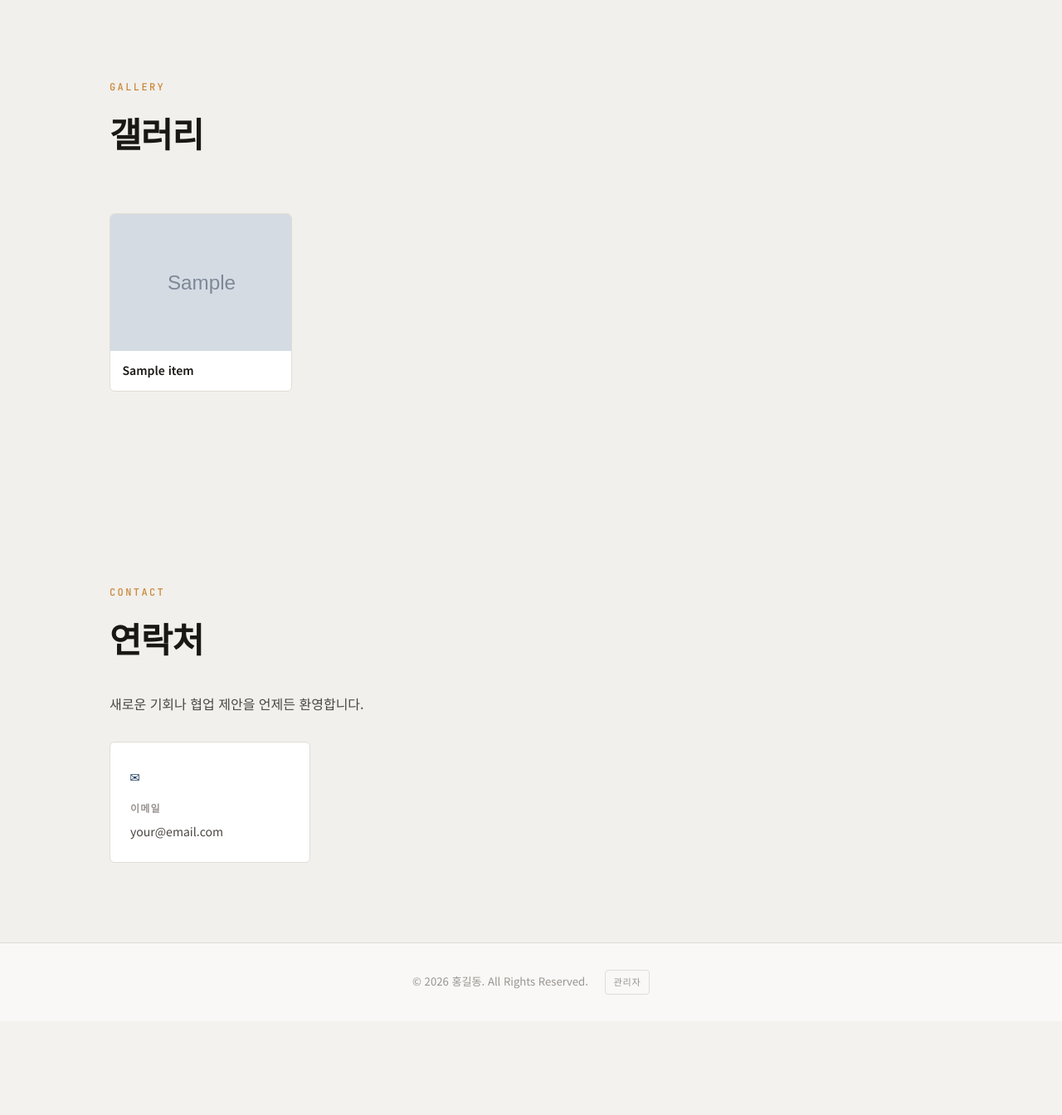
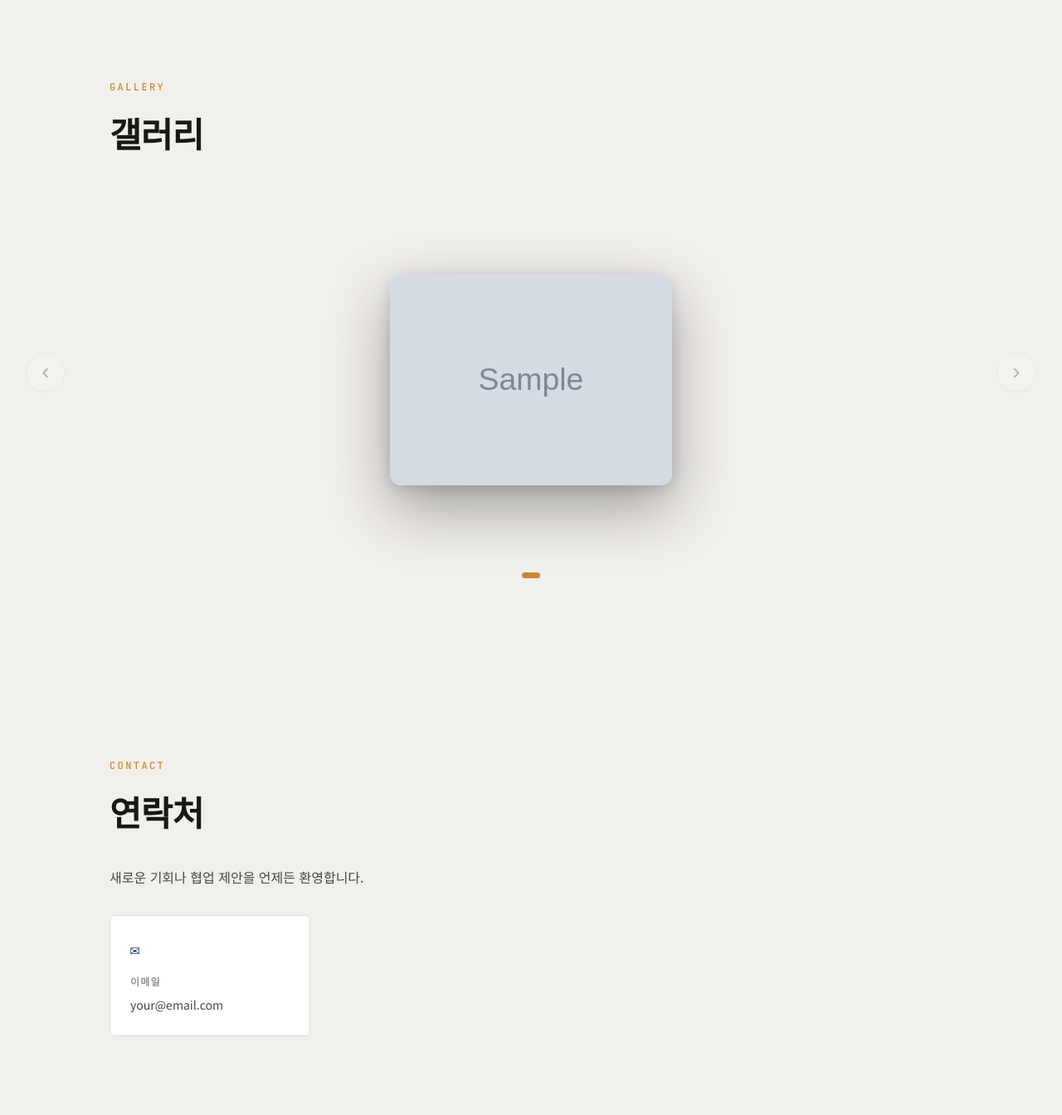
Before and after one commit to junglepark94-alt/portfolio, a Flask app: page / in a window 1280 px wide. Shown: the part 2609-3953 px from the top of the page at 83% size. Before the commit the page ends 3808 px from the top, so only its background shows below. Run offline with Flask 3, Linux system fonts and the light colour scheme; tables that the repository leaves empty hold one stand-in row (values such as "Sample post"); grey boxes marked "Sample" are stand-in pictures.

Commit message:
feat: replace gallery scroll with Apple Cover Flow carousel
Center photo is large with drop shadow; adjacent photos tilt 3D on Y-axis,
scale down, and fade — supports arrows, dot-nav, keyboard, swipe, and drag.

Co-Authored-By: Claude Sonnet 4.6 <noreply@anthropic.com>

```diff
--- a/static/css/main.css
+++ b/static/css/main.css
@@ -591,62 +591,103 @@ ul { list-style: none; }
   flex-wrap: wrap;
 }
 
-/* ── Gallery ────────────────────────────────── */
-.gallery-scroll-wrap {
+/* ── Gallery — Cover Flow ────────────────────── */
+.coverflow-wrap {
+  position: relative;
+  padding: 1rem 0 4rem;
   overflow: hidden;
-  padding: 0.5rem 0 1.5rem;
-}
-.gallery-scroll {
-  display: flex;
-  gap: 1.25rem;
-  overflow-x: auto;
-  padding: 0.5rem 2rem 1rem;
-  max-width: var(--max);
-  margin: 0 auto;
-  scrollbar-width: thin;
-  scrollbar-color: var(--border) transparent;
-  -webkit-overflow-scrolling: touch;
-  scroll-snap-type: x mandatory;
-}
-.gallery-scroll::-webkit-scrollbar { height: 5px; }
-.gallery-scroll::-webkit-scrollbar-track { background: transparent; }
-.gallery-scroll::-webkit-scrollbar-thumb { background: var(--border); border-radius: 3px; }
+  user-select: none;
+}
+.coverflow-stage {
+  position: relative;
+  height: 400px;
+  perspective: 1100px;
+  perspective-origin: 50% 50%;
+  overflow: visible;
+}
 .gallery-card {
-  flex-shrink: 0;
-  width: 220px;
-  background: var(--surface);
-  border: 1px solid var(--border);
-  border-radius: var(--radius);
+  position: absolute;
+  left: 50%;
+  top: 50%;
+  width: 340px;
+  height: 255px;
+  margin-left: -170px;
+  margin-top: -127px;
+  border-radius: 14px;
   overflow: hidden;
   cursor: pointer;
-  scroll-snap-align: start;
-  transition: transform 0.2s, box-shadow 0.2s;
-}
-.gallery-card:hover {
-  transform: translateY(-4px);
-  box-shadow: var(--shadow);
-}
-.gallery-thumb {
-  width: 220px;
-  height: 165px;
-  overflow: hidden;
-}
-.gallery-thumb img {
+  will-change: transform, opacity;
+  transition:
+    transform  0.52s cubic-bezier(0.25, 0.46, 0.45, 0.94),
+    opacity    0.52s cubic-bezier(0.25, 0.46, 0.45, 0.94),
+    box-shadow 0.52s cubic-bezier(0.25, 0.46, 0.45, 0.94);
+}
+.gallery-card img {
   width: 100%;
   height: 100%;
   object-fit: cover;
-  transition: transform 0.35s ease;
   display: block;
-}
-.gallery-card:hover .gallery-thumb img { transform: scale(1.06); }
-.gallery-card-title {
-  padding: 0.7rem 0.9rem 0.8rem;
-  font-size: 0.875rem;
-  font-weight: 600;
-  color: var(--text);
-  white-space: nowrap;
-  overflow: hidden;
-  text-overflow: ellipsis;
+  pointer-events: none;
+  -webkit-user-drag: none;
+}
+.gallery-card.cf-active {
+  box-shadow: 0 28px 72px rgba(26,24,20,0.38), 0 4px 18px rgba(26,24,20,0.14);
+}
+/* Arrow buttons */
+.cf-arrow {
+  position: absolute;
+  top: calc(50% - 2rem);
+  transform: translateY(-50%);
+  z-index: 20;
+  width: 46px;
+  height: 46px;
+  border-radius: 50%;
+  border: 1px solid var(--border);
+  background: rgba(255,255,255,0.72);
+  backdrop-filter: blur(14px);
+  -webkit-backdrop-filter: blur(14px);
+  color: var(--text);
+  font-size: 1.75rem;
+  line-height: 1;
+  cursor: pointer;
+  display: flex;
+  align-items: center;
+  justify-content: center;
+  transition: background 0.18s, box-shadow 0.18s, opacity 0.18s;
+  box-shadow: 0 2px 10px rgba(0,0,0,0.08);
+  padding-bottom: 2px;
+}
+.cf-prev { left: 2rem; }
+.cf-next { right: 2rem; }
+.cf-arrow:hover {
+  background: rgba(255,255,255,0.96);
+  box-shadow: 0 4px 18px rgba(0,0,0,0.13);
+}
+.cf-arrow:disabled { opacity: 0.28; cursor: default; pointer-events: none; }
+/* Dots */
+.coverflow-dots {
+  position: absolute;
+  bottom: 1.5rem;
+  left: 50%;
+  transform: translateX(-50%);
+  display: flex;
+  gap: 7px;
+  align-items: center;
+}
+.cf-dot {
+  width: 7px;
+  height: 7px;
+  border-radius: 50%;
+  background: var(--border);
+  border: none;
+  padding: 0;
+  cursor: pointer;
+  transition: all 0.3s cubic-bezier(0.25, 0.46, 0.45, 0.94);
+}
+.cf-dot.active {
+  background: var(--accent-2);
+  width: 22px;
+  border-radius: 4px;
 }
 
 /* ── Contact ────────────────────────────────── */
@@ -1275,8 +1316,10 @@ ul { list-style: none; }
   .pc-body { padding: 0.9rem 1.1rem 1.1rem; }
 
   /* Gallery */
-  .gallery-scroll { padding: 0.5rem 1.25rem 1rem; }
-  .gallery-card { width: 200px; }
+  .coverflow-stage { height: 280px; }
+  .gallery-card { width: 240px; height: 180px; margin-left: -120px; margin-top: -90px; }
+  .cf-arrow { width: 38px; height: 38px; font-size: 1.4rem; left: 0.75rem; }
+  .cf-next { left: auto; right: 0.75rem; }
 
   /* Contact */
   .contact-grid { grid-template-columns: 1fr; }
--- a/static/js/main.js
+++ b/static/js/main.js
@@ -300,9 +300,114 @@ if (galleryModal) {
   galleryModal.addEventListener('click', e => { if (e.target === galleryModal) closeGalleryModal(); });
   document.addEventListener('keydown', e => { if (e.key === 'Escape') closeGalleryModal(); });
 
-  document.querySelectorAll('.gallery-card').forEach(card => {
-    card.addEventListener('click', () => openGalleryModal(card));
-  });
+  // ── Cover Flow ────────────────────────────────
+  (function () {
+    const stage = document.getElementById('coverflowStage');
+    if (!stage) return;
+
+    const cards = Array.from(stage.querySelectorAll('.gallery-card'));
+    const dotsWrap = document.getElementById('coverflowDots');
+    const prevBtn = document.getElementById('cfPrev');
+    const nextBtn = document.getElementById('cfNext');
+    if (!cards.length) return;
+
+    let activeIdx = 0;
+
+    // Build dots
+    const dots = cards.map((_, i) => {
+      const btn = document.createElement('button');
+      btn.className = 'cf-dot';
+      btn.setAttribute('aria-label', `슬라이드 ${i + 1}`);
+      btn.addEventListener('click', () => goTo(i));
+      dotsWrap.appendChild(btn);
+      return btn;
+    });
+
+    const SCALE   = [1,    0.78, 0.62, 0.50];
+    const OPACITY = [1,    0.62, 0.36, 0.0 ];
+    const TX      = [0,    250,  360,  450 ];
+    const RY      = [0,    46,   56,   62  ];
+    const ZI      = [10,   8,    6,    4   ];
+
+    function update() {
+      cards.forEach((card, i) => {
+        const off = i - activeIdx;
+        const abs = Math.abs(off);
+        const sign = off < 0 ? -1 : 1;
+
+        if (abs >= SCALE.length) {
+          card.style.opacity = '0';
+          card.style.zIndex  = '1';
+          card.style.pointerEvents = 'none';
+          card.style.transform = `translateX(${sign * 520}px) scale(0.45) rotateY(${-sign * 65}deg)`;
+          card.classList.remove('cf-active');
+          return;
+        }
+
+        card.style.opacity = OPACITY[abs];
+        card.style.zIndex  = ZI[abs];
+        card.style.pointerEvents = 'auto';
+
+        const tx = abs === 0 ? 0 : sign * TX[abs];
+        const ry = abs === 0 ? 0 : -sign * RY[abs];
+        card.style.transform = `translateX(${tx}px) scale(${SCALE[abs]}) rotateY(${ry}deg)`;
+        card.classList.toggle('cf-active', abs === 0);
+      });
+
+      dots.forEach((d, i) => d.classList.toggle('active', i === activeIdx));
+      if (prevBtn) prevBtn.disabled = activeIdx === 0;
+      if (nextBtn) nextBtn.disabled = activeIdx === cards.length - 1;
+    }
+
+    function goTo(idx) {
+      activeIdx = Math.max(0, Math.min(idx, cards.length - 1));
+      update();
+    }
+
+    // Card clicks — side: navigate, center: open modal
+    cards.forEach((card, i) => {
+      card.addEventListener('click', () => {
+        if (i !== activeIdx) { goTo(i); }
+        else { openGalleryModal(card); }
+      });
+    });
+
+    // Arrow buttons
+    if (prevBtn) prevBtn.addEventListener('click', () => goTo(activeIdx - 1));
+    if (nextBtn) nextBtn.addEventListener('click', () => goTo(activeIdx + 1));
+
+    // Keyboard (only when gallery is in view)
+    document.addEventListener('keydown', e => {
+      if (e.key !== 'ArrowLeft' && e.key !== 'ArrowRight') return;
+      const sec = document.getElementById('gallery');
+      if (!sec) return;
+      const r = sec.getBoundingClientRect();
+      if (r.top < window.innerHeight && r.bottom > 0) {
+        e.preventDefault();
+        goTo(activeIdx + (e.key === 'ArrowRight' ? 1 : -1));
+      }
+    });
+
+    // Touch swipe
+    let tx0 = 0;
+    stage.addEventListener('touchstart', e => { tx0 = e.touches[0].clientX; }, { passive: true });
+    stage.addEventListener('touchend', e => {
+      const dx = e.changedTouches[0].clientX - tx0;
+      if (Math.abs(dx) > 40) goTo(activeIdx + (dx < 0 ? 1 : -1));
+    }, { passive: true });
+
+    // Mouse drag
+    let mx0 = 0, dragging = false;
+    stage.addEventListener('mousedown', e => { mx0 = e.clientX; dragging = true; });
+    window.addEventListener('mouseup', e => {
+      if (!dragging) return;
+      dragging = false;
+      const dx = e.clientX - mx0;
+      if (Math.abs(dx) > 40) goTo(activeIdx + (dx < 0 ? 1 : -1));
+    });
+
+    update();
+  })();
 }
 
 // ── Sortable rows (drag-handle based) ───────
--- a/templates/index.html
+++ b/templates/index.html
@@ -199,8 +199,9 @@
     <div class="section-label reveal">Gallery</div>
     <h2 class="reveal">갤러리</h2>
   </div>
-  <div class="gallery-scroll-wrap reveal">
-    <div class="gallery-scroll" id="galleryScroll">
+  <div class="coverflow-wrap reveal">
+    <button class="cf-arrow cf-prev" id="cfPrev" aria-label="이전">&#8249;</button>
+    <div class="coverflow-stage" id="coverflowStage">
       {% for item in gallery_items %}
       <div class="gallery-card"
         data-title="{{ item.title | e }}"
@@ -208,13 +209,12 @@
         data-links="{{ item.links | tojson | forceescape }}"
         data-image="{{ url_for('static', filename='uploads/' + item.image_filename) }}"
       >
-        <div class="gallery-thumb">
-          <img src="{{ url_for('static', filename='uploads/' + item.image_filename) }}" alt="{{ item.title }}" loading="lazy" />
-        </div>
-        <div class="gallery-card-title">{{ item.title }}</div>
+        <img src="{{ url_for('static', filename='uploads/' + item.image_filename) }}" alt="{{ item.title }}" loading="lazy" />
       </div>
       {% endfor %}
     </div>
+    <button class="cf-arrow cf-next" id="cfNext" aria-label="다음">&#8250;</button>
+    <div class="coverflow-dots" id="coverflowDots"></div>
   </div>
 </section>
 {% endif %}
```
